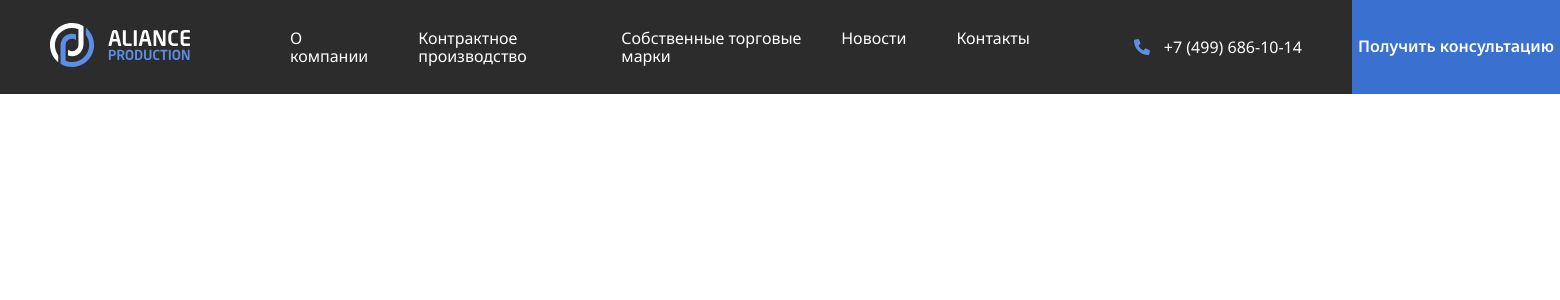
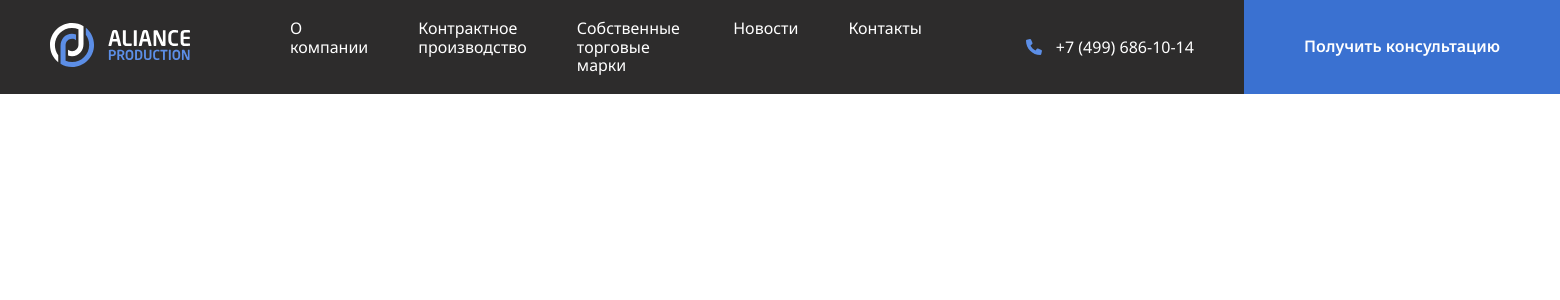
Before and after one commit to Groundbender/Aliance, a PHP site: page / in a window 1560 px wide. Shown: the top 300 px of the page. Run offline with PHP 8.4, Linux system fonts and the light colour scheme.

Commit message:
add: navbar

```diff
--- a/css/style.css
+++ b/css/style.css
@@ -56,7 +56,7 @@ color: inherit;
   border:none;
   flex-shrink: 0;
 
-  padding: 25 60;
+  padding: 25px 60px;
   gap: 10px;
 }
 .header-button {
```
